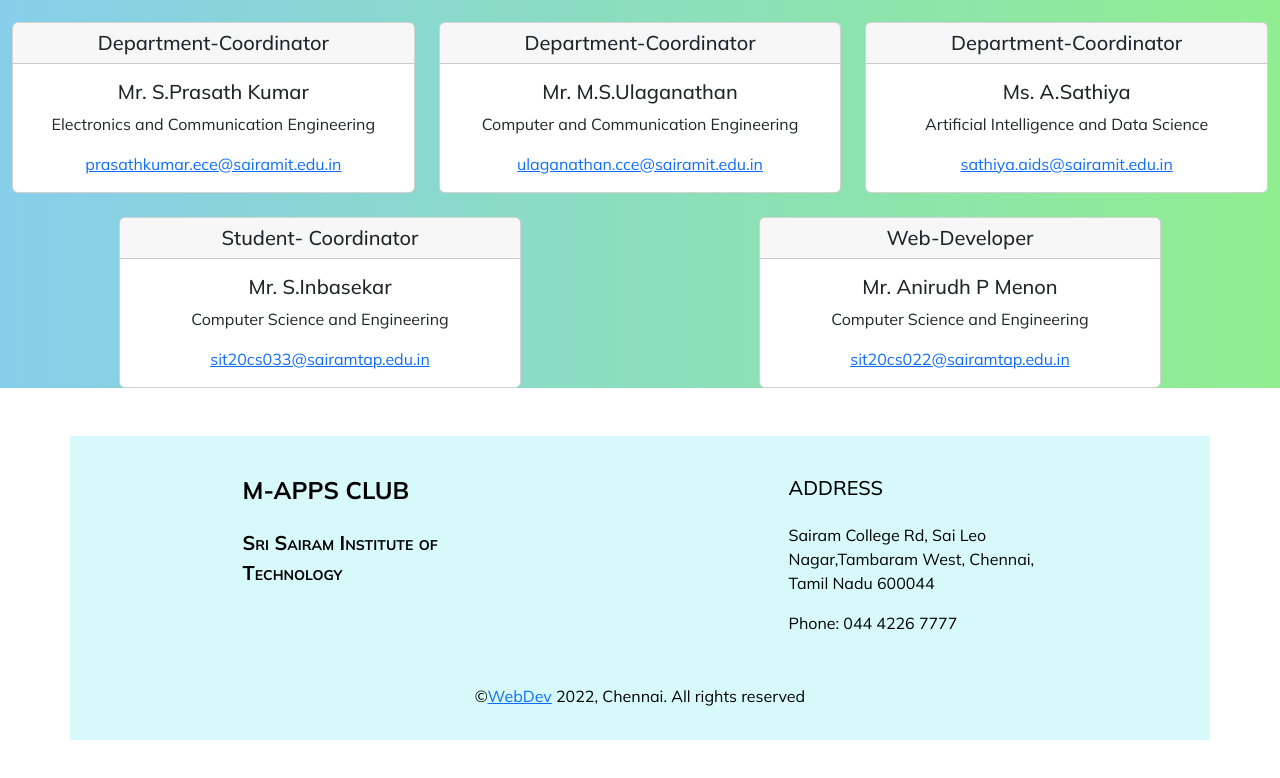
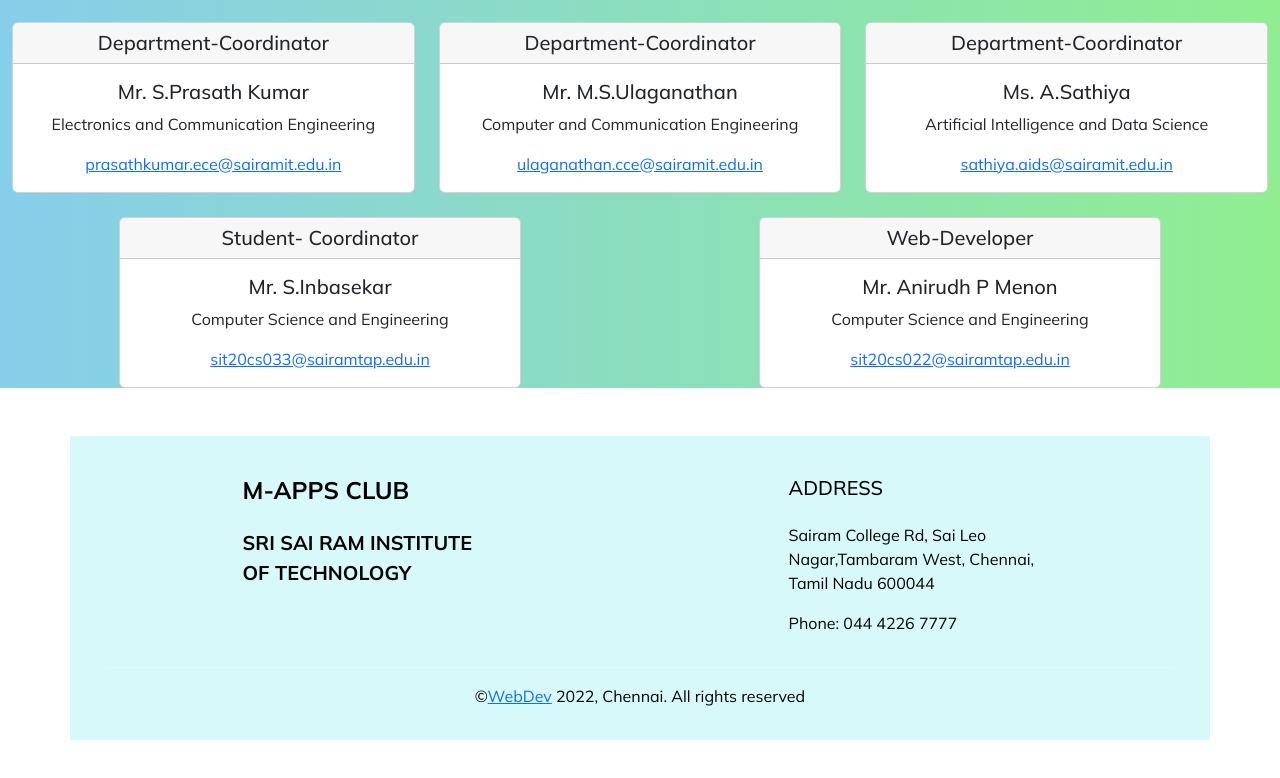
Before and after one commit to inba2002/college_mappsclub, a React (Create React App) app: page / in a window 1280 px wide. Shown: the part 5921-6699 px from the top of the page. Built offline with nearby package versions, Linux system fonts and the light colour scheme.

Commit message:
college name modify

```diff
--- a/src/Components/Foter.jsx
+++ b/src/Components/Foter.jsx
@@ -10,7 +10,7 @@
                   <div className="row">
                     <div className="col-md-3 col-lg-3 col-xl-3 mx-auto mt-3">
                       <h6 className="text-uppercase mb-4 text-black" style={{fontSize:"1.5rem",fontVariant:"small-caps",fontWeight:"bolder"}}>M-Apps Club</h6>
-                      <p className="text-black" style={{fontSize:"1.24rem",fontVariant:"small-caps",fontWeight:"bolder"}}>Sri Sairam Institute of Technology</p>
+                      <p className="text-black" style={{fontSize:"1.24rem",fontVariant:"small-caps",fontWeight:"bolder"}}>SRI SAI RAM INSTITUTE OF TECHNOLOGY</p>
                     </div>
                     <hr className="w-100 clearfix d-md-none"/>
                     <div className="col-md-4 col-lg-3 col-xl-3 mx-auto mt-3">
```
